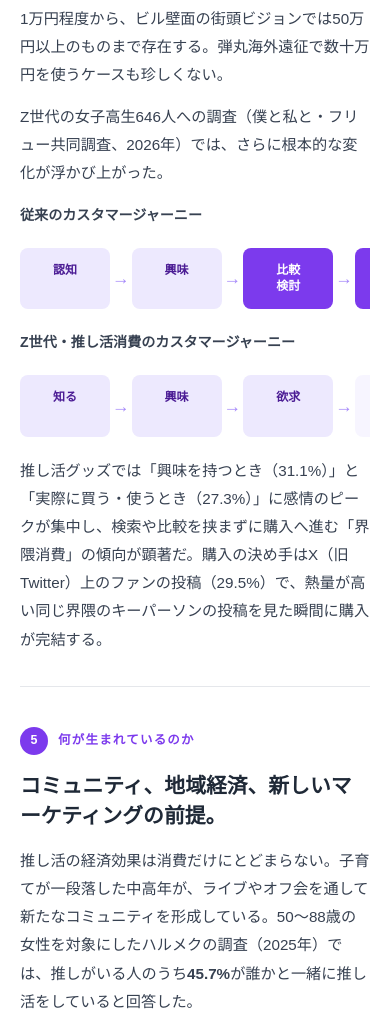
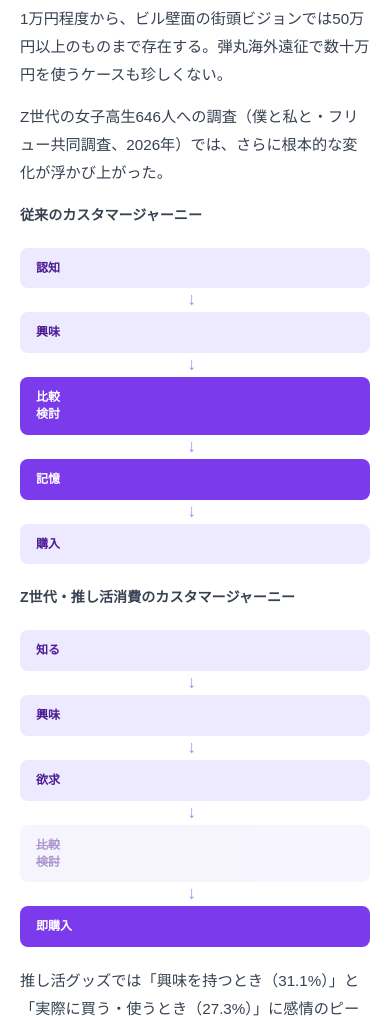
Before and after one commit to tokokanri10502-pixel/oshi-katsu, a plain HTML site: page index.html in a window 390 px wide. Shown: the part 4882-5901 px from the top of the page. Drawn offline with Linux system fonts and the light colour scheme.

Commit message:
横スクロール

```diff
--- a/index.html
+++ b/index.html
@@ -323,11 +323,10 @@
       align-items: stretch;
       gap: 0;
       margin: 20px 0;
-      overflow-x: auto;
     }
     .journey .step {
       flex: 1;
-      min-width: 90px;
+      min-width: 0;
       text-align: center;
       padding: 14px 6px;
       background: var(--primary-light);
@@ -341,6 +340,7 @@
     .journey .arrow {
       display: flex;
       align-items: center;
+      justify-content: center;
       padding: 0 2px;
       color: var(--primary-mid);
       font-size: 1.1rem;
@@ -353,6 +353,23 @@
     .journey .step.highlight {
       background: var(--primary);
       color: #fff;
+    }
+
+    @media (max-width: 540px) {
+      .journey {
+        flex-direction: column;
+        align-items: stretch;
+      }
+      .journey .step {
+        flex: none;
+        padding: 12px 16px;
+        text-align: left;
+      }
+      .journey .arrow {
+        transform: rotate(90deg);
+        padding: 2px 0;
+        height: 24px;
+      }
     }
 
     /* ===== CONCLUSION CARD ===== */
```
